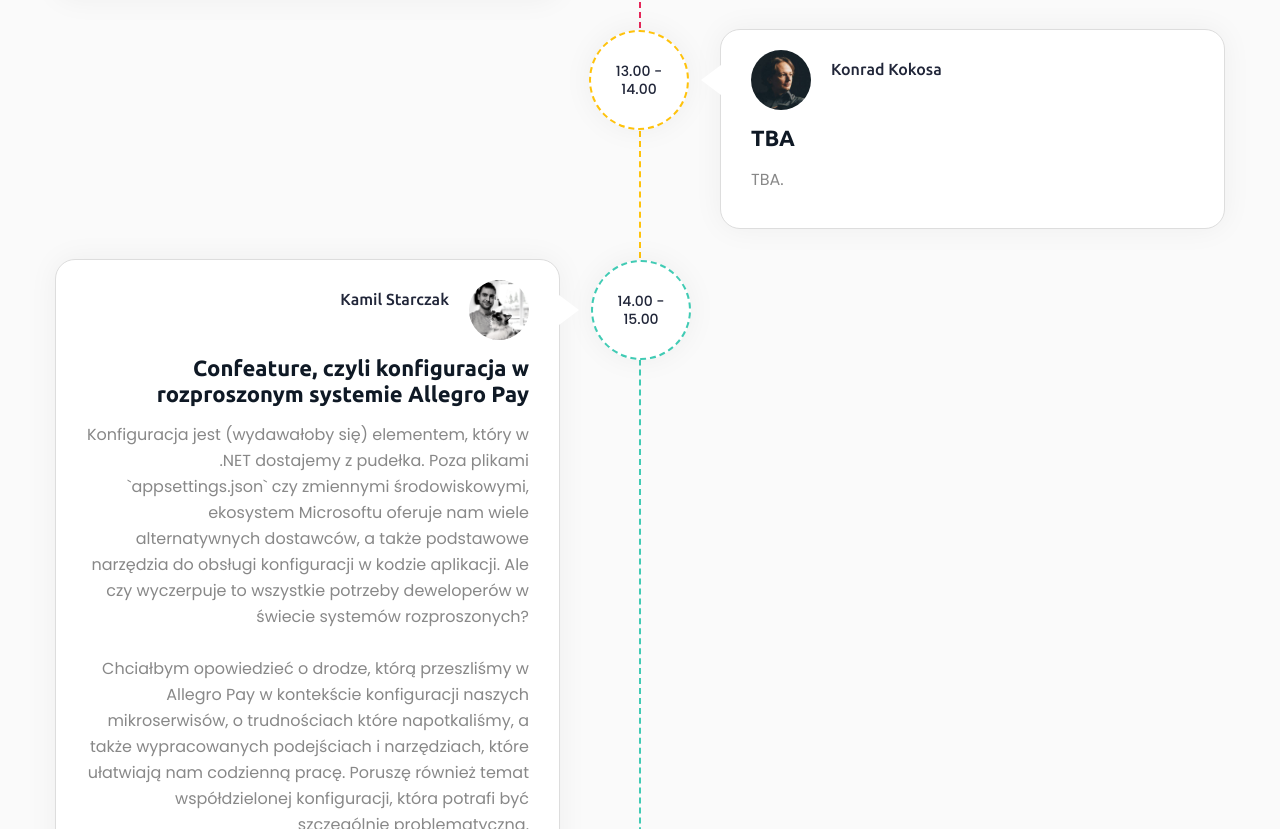
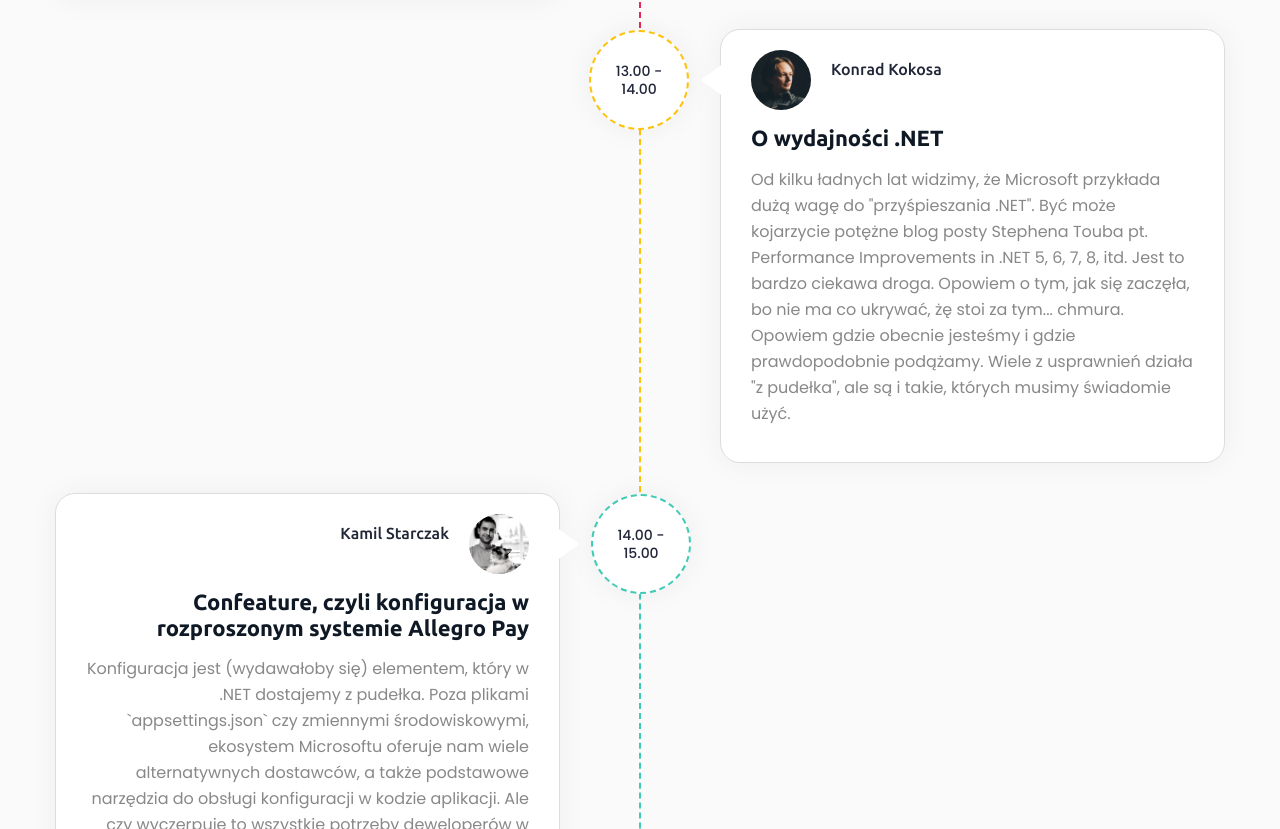
Before and after one commit to GutStapp/rna, a plain HTML site: page index.html in a window 1280 px wide. Shown: the part 5137-5966 px from the top of the page. Drawn offline with Linux system fonts and the light colour scheme; animation ran at ten frames a second.

Commit message:
Sesja Konrada

```diff
--- a/index.html
+++ b/index.html
@@ -466,8 +466,13 @@
                                             <h5 class="name">Konrad Kokosa</h5>
                                             <!-- <span class="designation">Founder & CEO</span> -->
                                         </div>
-                                        <h4>TBA</h4>
-                                        <div class="text">TBA.</div>
+                                        <h4>O wydajności .NET</h4>
+                                        <div class="text">Od kilku ładnych lat widzimy, że Microsoft przykłada dużą wagę do "przyśpieszania .NET".
+                                            Być może kojarzycie potężne blog posty Stephena Touba pt. Performance Improvements in .NET 5, 6, 7, 8, itd.
+                                            Jest to bardzo ciekawa droga. Opowiem o tym, jak się zaczęła, bo nie ma co ukrywać, żę stoi za tym... chmura.
+                                            Opowiem gdzie obecnie jesteśmy i gdzie prawdopodobnie podążamy.
+                                            Wiele z usprawnień działa "z pudełka", ale są i takie, których musimy świadomie użyć.
+                                        </div>
                                     </div>
                                 </div>
                             </div>
```
